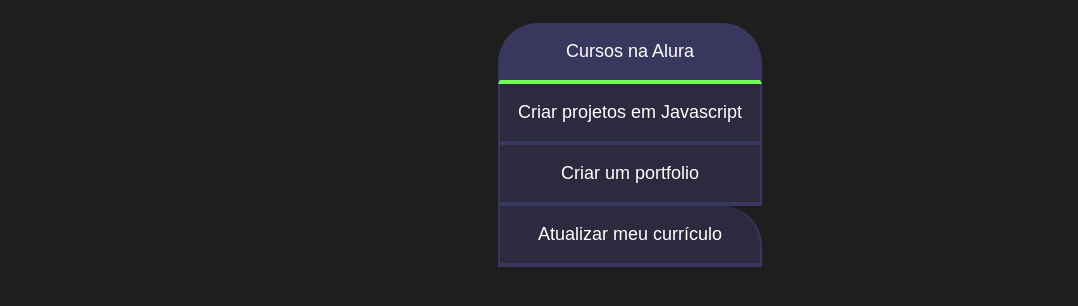
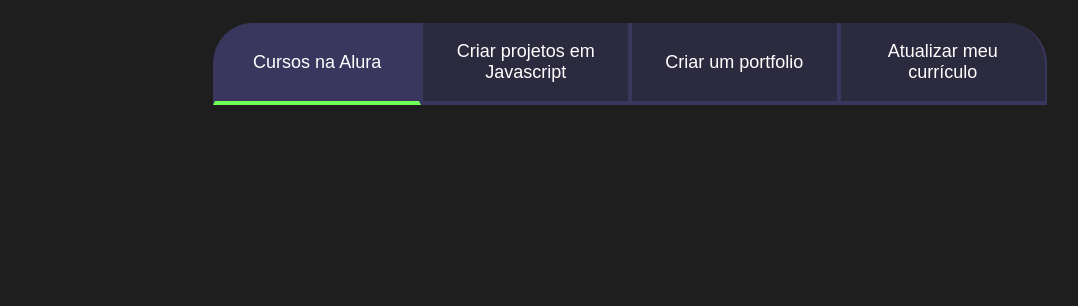
Before and after one commit to Laura-githu/mat2, a plain HTML site: page index.html in a window 1280 px wide. Shown: the part 80-386 px from the top of the page, without its empty margins (10-1088 px from the left). Drawn offline with Linux system fonts and the light colour scheme.

Commit message:
correção

```diff
--- a/style.css
+++ b/style.css
@@ -58,8 +58,16 @@
 .botoes {
   display: block;
 }
-@media screen and (min-width: 768px) {
-  /* Código omitido */
+  .botoes {
+    display: flex;
+  }
+  @media screen and (min-width: 768px) {
+  .botoes {
+    display: flex;
+  }
+    .botao:first-child {
+    border-radius: 40px 0 0 0;
+  }
 
   .botao:last-child {
     border-radius: 0 40px 0 0;
```
